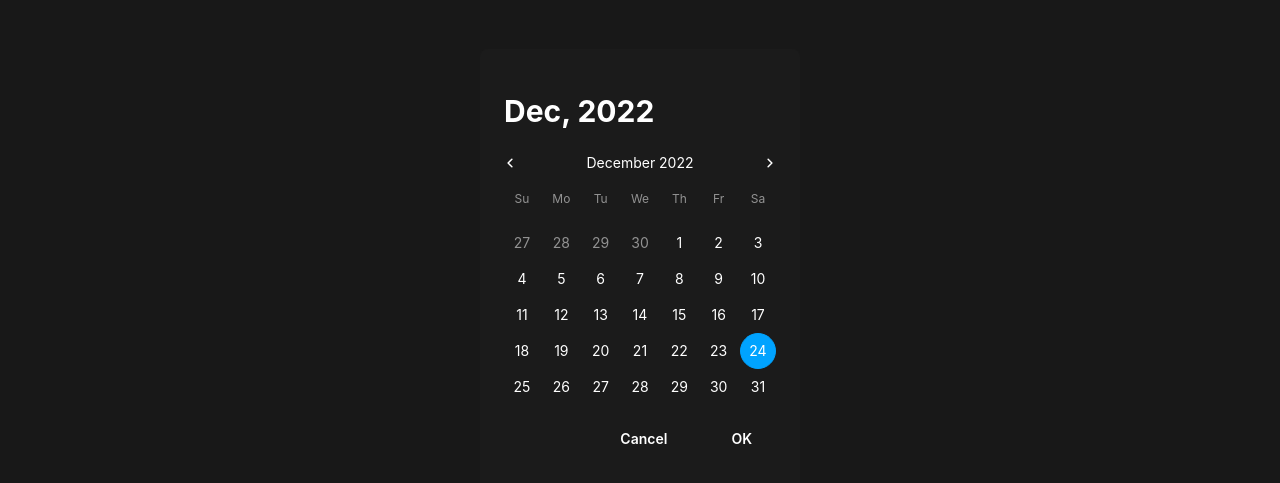
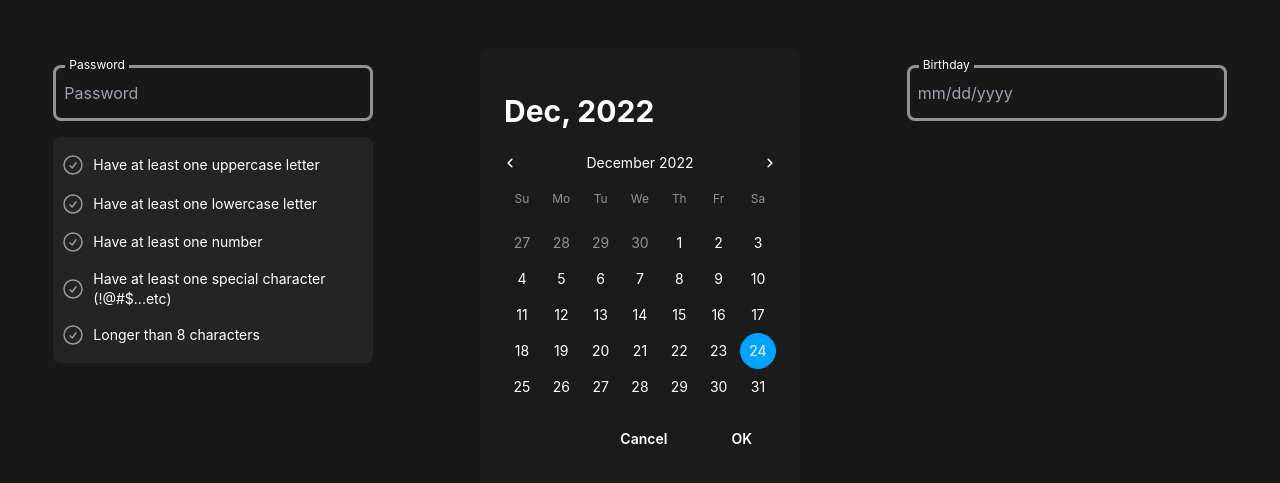
Before and after one commit to nomentech/aha-frontend-exam, a React (Create React App) app: page / in a window 1280 px wide. Shown: the part 111-594 px from the top of the page. Built offline with nearby package versions, Linux system fonts and the light colour scheme.

Commit message:
finish advanced effects, minor refactor on password and calendar

```diff
--- a/package.json
+++ b/package.json
@@ -2,6 +2,7 @@
   "name": "aha-frontend-exam",
   "version": "0.1.0",
   "private": true,
+  "homepage": "/aha-frontend-exam",
   "dependencies": {
     "@testing-library/jest-dom": "^5.14.1",
     "@testing-library/react": "^13.0.0",
--- a/src/App.tsx
+++ b/src/App.tsx
@@ -1,12 +1,13 @@
+import Advanced from './components/Advanced'
 import Calendar from './components/Calendar'
-// import Password from './components/Password'
+import Password from './components/Password'
 
 function App() {
   return (
-    <div className='flex'>
-      <div className='mx-auto mt-40'>
-        <Calendar />
-      </div>
+    <div className='flex flex-row justify-around mt-40'>
+      <Password />
+      <Calendar />
+      <Advanced />
     </div>
   )
 }
--- /dev/null
+++ b/src/components/Advanced.tsx
@@ -0,0 +1,29 @@
+import { useState } from 'react'
+import Calendar from './Calendar'
+import Password from './Password'
+
+export default function Advanced() {
+  const [showCalendar, setShowCalendar] = useState(false)
+  const [birthday, setBirthday] = useState('')
+
+  return (
+    <div>
+      <Password
+        label='Birthday'
+        placeholder='mm/dd/yyyy'
+        showOption={false}
+        type='text'
+        value={birthday}
+        onFocus={() => setShowCalendar(true)}
+      />
+      {showCalendar && (
+        <Calendar
+          submit={(value: string) => {
+            setBirthday(value)
+            setShowCalendar(false)
+          }}
+        />
+      )}
+    </div>
+  )
+}
--- a/src/components/Calendar.tsx
+++ b/src/components/Calendar.tsx
@@ -1,7 +1,7 @@
 import { useEffect, useState } from 'react'
 import dayjs from 'dayjs'
 
-export default function Calendar() {
+export default function Calendar({ submit }: any) {
   const today = dayjs()
 
   const [days, setDays] = useState<any[]>([])
@@ -86,7 +86,12 @@ export default function Calendar() {
   const Footer = () => (
     <div className='m-6 flex flex-row justify-end items-center text-sm font-semibold cursor-pointer'>
       <div>Cancel</div>
-      <div className='ml-16'>OK</div>
+      <div
+        className='ml-16'
+        onClick={() => submit(selectedDay.format('MM/DD/YYYY'))}
+      >
+        OK
+      </div>
     </div>
   )
 
@@ -117,7 +122,7 @@ export default function Calendar() {
   )
 
   const updateSelectedDay = (day: any) => {
-    setSelectedDay(day)
+    setSelectedDay(dayjs(new Date(day.year, day.month, day.day)))
     setDays((days) =>
       days.map((week) =>
         week.map((d: any) => {
--- a/src/components/Password.tsx
+++ b/src/components/Password.tsx
@@ -1,6 +1,13 @@
 import { useCallback, useState } from 'react'
 
-export default function Password() {
+export default function Password({
+  label = 'Password',
+  placeholder = 'Password',
+  showOption = true,
+  type = 'password',
+  value,
+  onFocus,
+}: any) {
   const [options, setOptions] = useState([
     {
       check: false,
@@ -61,17 +68,20 @@ export default function Password() {
     <div className='w-80 text-white'>
       <div>
         <div className='relative top-2 left-3 px-1 text-xs w-fit bg-customblack '>
-          Password
+          {label}
         </div>
         <input
           className='px-2 h-14 rounded-lg w-full
                       bg-customblack border-[3px] border-customgray
                       hover:border-white focus:outline-none focus:border-primary'
-          type='password'
-          placeholder='Password'
+          type={type}
+          placeholder={placeholder}
           onChange={changeHandler}
+          value={value}
+          onFocus={onFocus}
         />
       </div>
+      {showOption && (
         <div className='h-[226px] py-4 mt-4 flex flex-col justify-between rounded-lg bg-[#242424]'>
           {options.map((option, index) => (
             <MenuOption
@@ -81,6 +91,7 @@ export default function Password() {
             />
           ))}
         </div>
+      )}
     </div>
   )
 }
```
Also changed, not shown: 1 other file (tests, documents, lock files or other folders). Lines whose indentation alone changed are shown as unchanged.
